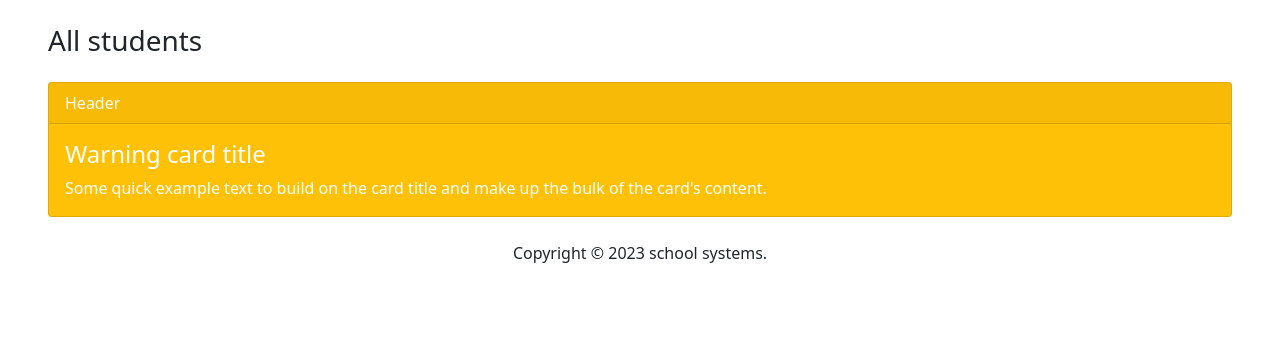
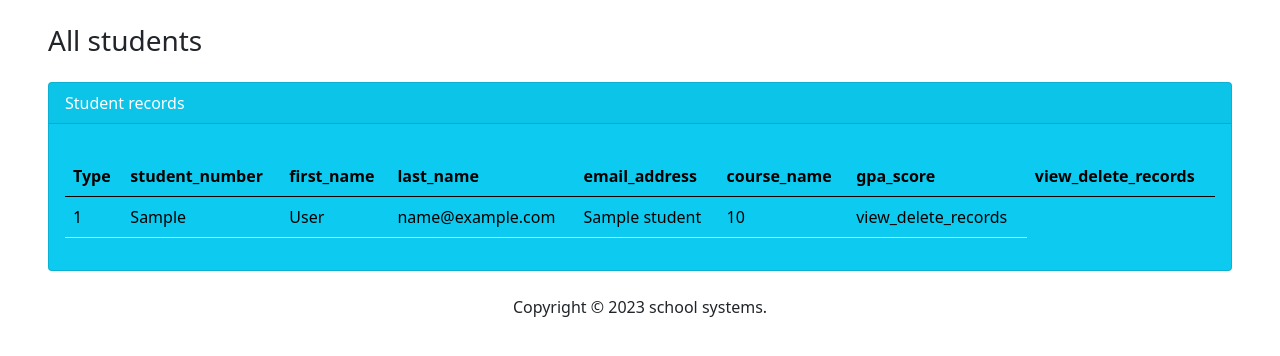
Before and after one commit to kefeletswe/SMS, a Django app: template students/templates/students/home.html in a window 1280 px wide. Shown: the part 56-412 px from the top of the page. Run offline with Django 3.2, Linux system fonts and the light colour scheme; the template is opened without the code that fills it: most values are stand-ins (such as "Sample title", 1, 10 or a date in 2020); some libraries are stand-ins or nearby versions.

Commit message:
install fontawesome, django tags and close views line 8 in view.py

```diff
--- a/students/templates/students/home.html
+++ b/students/templates/students/home.html
@@ -6,6 +6,7 @@
     <meta http-equiv="X-UA-Compatible" content="IE=edge">
     <meta name="viewport" content="width=device-width, initial-scale=1.0">
     <title>SMS</title>
+    <link rel="stylesheet" href="https://cdnjs.cloudflare.com/ajax/libs/font-awesome/6.4.0/css/all.min.css">
     <link href="{% static 'css/bootstrap.min.css' %}" rel="stylesheet">
     <link href="https://cdn.jsdelivr.net/npm/bootstrap@5.0.2/dist/css/bootstrap.min.css" rel="stylesheet" integrity="sha384-EVSTQN3/azprG1Anm3QDgpJLIm9Nao0Yz1ztcQTwFspd3yD65VohhpuuCOmLASjC" crossorigin="anonymous">
 </head>
@@ -39,15 +40,56 @@
         </h3>
         <div class="row">
           <div class="col-12">
-  <div class="card text-white bg-warning mb-3 mb-3 mb-3 ms-4 me-4 mb-4">
-    <div class="card-header">Header</div>
-    <div class="card-body">
-      <h4 class="card-title">Warning card title</h4>
-      <p class="card-text">Some quick example text to build on the card title and make up the bulk of the card's content.</p>
-    </div>
-        </div>
-        {% block body %}
-        {% endblock %}
+            {% if students %}
+            <div class="card text-white bg-info mb-3 mb-3 mb-3 mb-3 ms-4 me-4 mb-4">
+              <div class="card-header">
+                Student records
+
+              </div>
+              <div class="card-body">
+
+                <p class="card-text">
+                  <div class="responsive-table">
+                    <table class="table table-hover">
+                      <thead>
+                        <tr>
+                          <th scope="col">Type</th>
+                          <th scope="col">student_number</th>
+                          <th scope="col">first_name</th>
+                          <th scope="col">last_name</th>
+                          <th scope="col">email_address</th>
+                          <th scope="col">course_name</th>
+                          <th scope="col">gpa_score</th>
+                          <th scope="col">view_delete_records</th>
+                        </tr>
+                      </thead>
+                      <tbody>
+
+                        {% for students in students %}
+                        <tr>
+                          <td>{{ student.student_number }}</td>
+                          <td>{{ student.first_name }}</td>
+                          <td>{{ student.last_name }}</td>
+                          <td>{{ student.email_address }}</td>
+                          <td>{{ student.course_name }}</td>
+                          <td>{{ student.gpa_score }}</td>
+                          <td>view_delete_records</td>
+                        </tr>
+                        {% endfor %}
+
+                      </tbody>
+                    </table>
+
+                  </div></p>
+              </div>
+                  </div>
+
+            {% else %}
+            <h6 class="alert alert-primary ms-4 me-4">
+              Nothing to show
+            </h6>
+            {% endif %}
+
       </div>
 <footer class="mt-auto mb-4">
       <div class="text-center">
--- a/students/views.py
+++ b/students/views.py
@@ -3,7 +3,6 @@ from .models import Student
 
 # Create your views here.
 def home(request):
-  return render(request, 'students/home.html')
-  {
+  return render(request, 'students/home.html', {
     'students': Student.objects.all()
-  }
+  })
```
